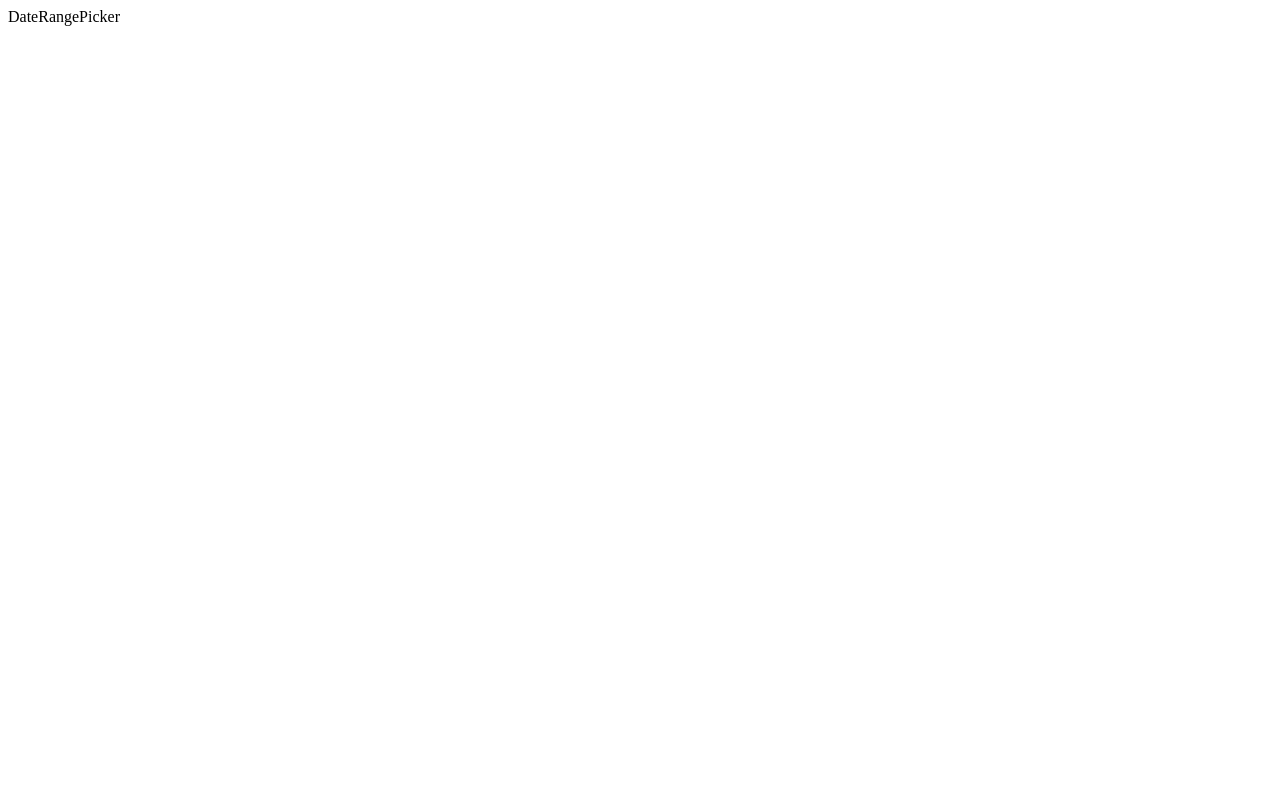
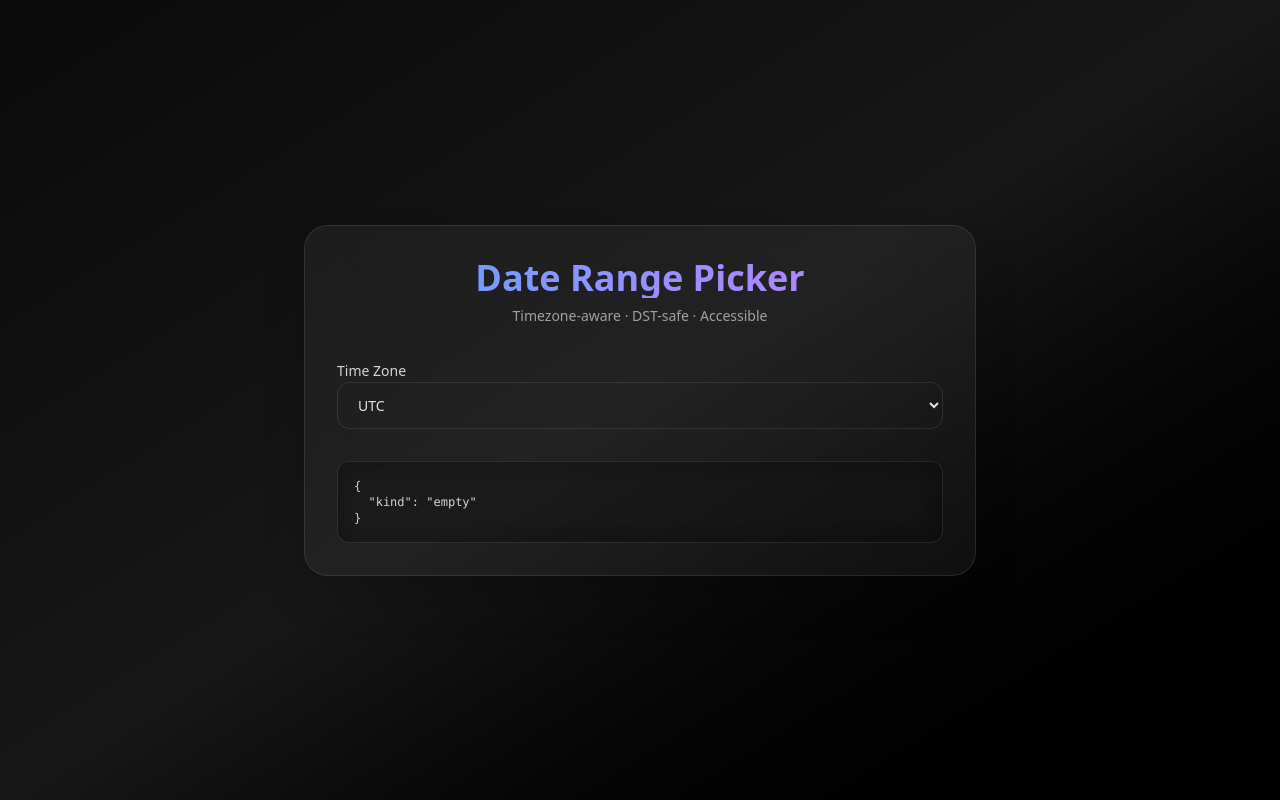
Before and after one commit to Hrisshhii/date-range-picker, a React (Vite) app: page / in a window 1280 px wide. Built offline with nearby package versions, Linux system fonts and the light colour scheme.

Commit message:
cange css to v4 and also completing styling for the project

```diff
--- a/src/components/DateRangePicker/DateRangePicker.tsx
+++ b/src/components/DateRangePicker/DateRangePicker.tsx
@@ -1,7 +1,96 @@
+import { useState } from "react"
+import type { DateRangeConstraints, PartialRange, TimeZone } from "./DateRangePicker.types"
+import { validateRange } from "./DateRangePicker.validation";
 
-const DateRangePicker = () => {
+interface Props{
+  constraints?:DateRangeConstraints;
+  defaultTimeZone?:TimeZone;
+}
+
+
+const DateRangePicker = ({constraints,defaultTimeZone="UTC"}:Props) => {
+  const [range,setRange]=useState<PartialRange>({kind:"empty"});
+  const [timeZone,setTimeZone]=useState<TimeZone>(defaultTimeZone);
+  const validationError=validateRange(range,constraints);
+
+  const selectInstant=(instant:number)=>{
+    setRange((prev)=>{
+      if(prev.kind==="empty"){
+        return {
+          kind:"selected-end",
+          start:instant,
+          timeZone,
+        };
+      }
+
+      if(prev.kind==="selected-end"){
+        return {
+          kind:"complete",
+          start:prev.start,
+          end:instant,
+          timeZone,
+        };
+      }
+
+      return {
+        kind:"selected-end",
+        start:instant,
+        timeZone,
+      }
+    })
+  }
+
+
   return (
-    <div>DateRangePicker</div>
+    <div className="min-h-screen bg-linear-to-br from-neutral-950 via-neutral-900 to-black flex items-center justify-center px-6 relative overflow-hidden">
+
+      <div className="relative w-full max-w-2xl">
+
+        <div className="backdrop-blur-xl bg-white/5 border border-white/10 rounded-3xl shadow-2xl p-8 space-y-8">
+
+          {/* Header */}
+          <header className="space-y-2">
+            <h2 className="text-4xl font-semibold bg-linear-to-r from-blue-400 to-purple-400 bg-clip-text text-transparent text-center">
+              Date Range Picker
+            </h2>
+            <p className="text-sm text-neutral-400 text-center">
+              Timezone-aware · DST-safe · Accessible
+            </p>
+          </header>
+
+          {/* Timezone Select */}
+          <div className="space-y-2">
+            <label htmlFor="timezone-select" className="text-sm font-medium text-neutral-300">
+              Time Zone
+            </label>
+            <select
+              value={timeZone}
+              onChange={(e) => setTimeZone(e.target.value as TimeZone)}
+              id="timezone-select"
+              className="w-full border border-white/10 rounded-xl px-4 py-3 text-sm text-neutral-200 focus:outline-none focus:ring-2 focus:ring-blue-500/50 transition-all duration-200 cursor-pointer"
+            >
+              <option className="bg-neutral-900 text-white cursor-pointer" value="UTC">UTC</option>
+              <option className="bg-neutral-900 text-white cursor-pointer" value="America/New_York">America/New_York</option>
+              <option className="bg-neutral-900 text-white cursor-pointer" value="Europe/London">Europe/London</option>
+              <option className="bg-neutral-900 text-white cursor-pointer" value="Asia/Kolkata">Asia/Kolkata</option>
+            </select>
+          </div>
+
+          {/* Range Display */}
+          <div className="bg-black/40 backdrop-blur-md border border-white/10 rounded-xl p-4 text-xs overflow-auto text-neutral-300">
+            <pre>{JSON.stringify(range, null, 2)}</pre>
+          </div>
+
+          {/* Validation */}
+          {validationError && (
+            <div className="bg-red-500/10 backdrop-blur-md border border-red-500/30 text-red-300 rounded-xl p-3 text-sm">
+              Validation Error: {validationError}
+            </div>
+          )}
+
+        </div>
+      </div>
+    </div>
   )
 }
 
--- a/src/index.css
+++ b/src/index.css
@@ -1,15 +1 @@
-@tailwind base;
-@tailwind components;
-@tailwind utilities;
-
-:root {
-  --color-primary: #4f46e5;
-  --color-surface: #ffffff;
-  --color-border: #e5e7eb;
-
-  --spacing-xs: 4px;
-  --spacing-sm: 8px;
-  --spacing-md: 16px;
-
-  --radius-md: 8px;
-}
+@import "tailwindcss";
--- /dev/null
+++ b/src/utils/calender.ts
@@ -0,0 +1,11 @@
+export interface CalenderCell{
+  instant:number;
+  day:number;
+  isCurrentMonth:boolean;
+}
+
+export function generateMonthGrid(
+  year:number,
+  month:number,
+  timeZone:string,
+):CalenderCell[]
--- a/tailwind.config.ts
+++ /dev/null
@@ -1,25 +0,0 @@
-import type { Config } from "tailwindcss";
-
-const config: Config = {
-  content: ["./index.html", "./src/**/*.{ts,tsx}"],
-  theme: {
-    extend: {
-      colors: {
-        primary: "var(--color-primary)",
-        surface: "var(--color-surface)",
-        border: "var(--color-border)",
-      },
-      spacing: {
-        xs: "var(--spacing-xs)",
-        sm: "var(--spacing-sm)",
-        md: "var(--spacing-md)",
-      },
-      borderRadius: {
-        md: "var(--radius-md)",
-      },
-    },
-  },
-  plugins: [],
-};
-
-export default config;
```
